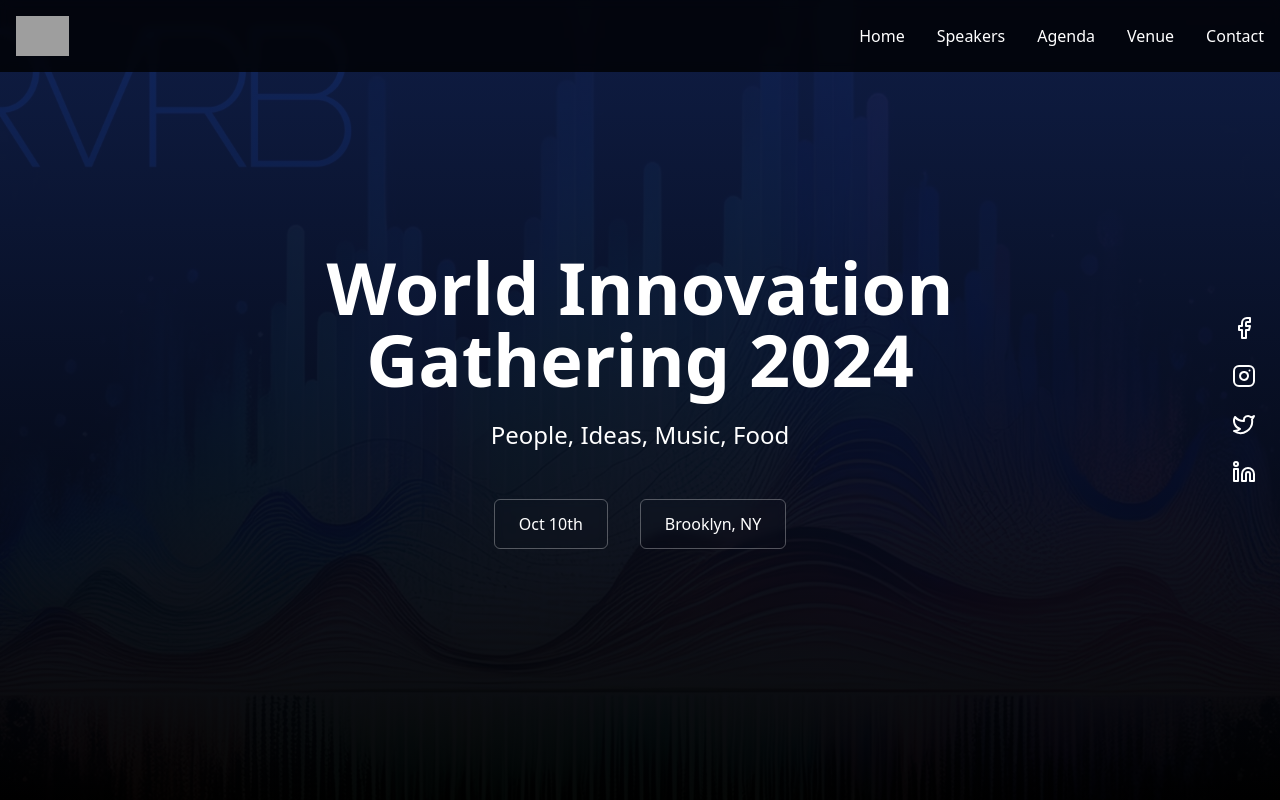
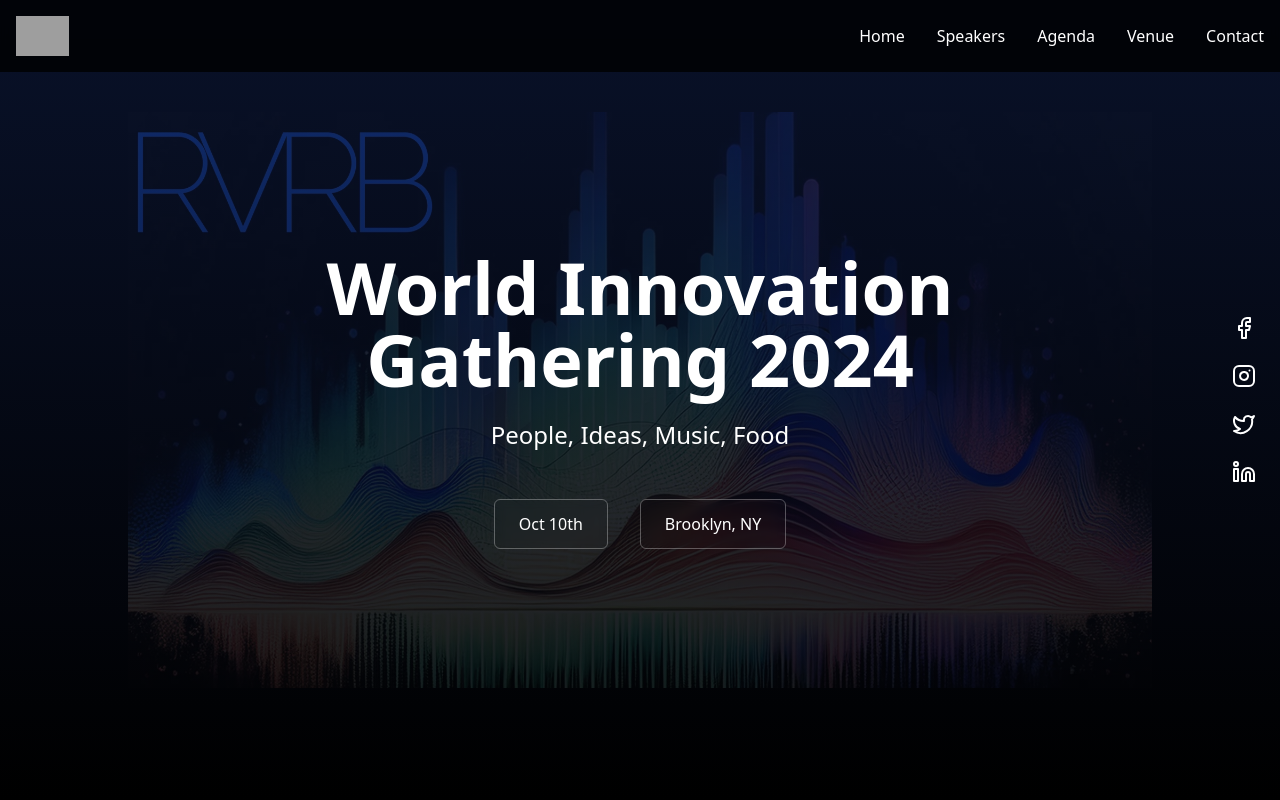
Before and after one commit to TheConstructorsBand/RVRB, a React (Vite) app: page / in a window 1280 px wide. Shown: the top 800 px of the page. Built offline with nearby package versions, Linux system fonts and the light colour scheme; grey boxes are pictures that could not be loaded.

Commit message:
Adjust hero image size and increase visibility
Co-Authored-By: marcoa@gmail.com <marcoa@gmail.com>

```diff
--- a/src/App.tsx
+++ b/src/App.tsx
@@ -134,12 +134,15 @@ function App() {
       {/* Hero Section */}
       <section id="home" className="relative h-screen flex items-center justify-center overflow-hidden">
         <div className="absolute inset-0 z-0">
-          <img
-            src="/img/RVRB-LOGO-hero.webp"
-            alt="RVRB Logo"
-            className="w-full h-full object-cover opacity-20"
-          />
-          <div className="absolute inset-0 bg-gradient-to-b from-blue-900/50 to-black/70"></div>
+          <div className="relative h-full w-full flex items-center justify-center">
+            <img
+              src="/img/RVRB-LOGO-hero.webp"
+              alt="RVRB Logo"
+              className="max-h-full max-w-full object-contain opacity-40"
+              style={{ maxWidth: '80%', maxHeight: '80%' }}
+            />
+          </div>
+          <div className="absolute inset-0 bg-gradient-to-b from-blue-900/30 to-black/50"></div>
         </div>
         <div className="container mx-auto px-4 z-10 text-center">
           <h1 className="text-5xl md:text-7xl font-bold mb-6">
```
